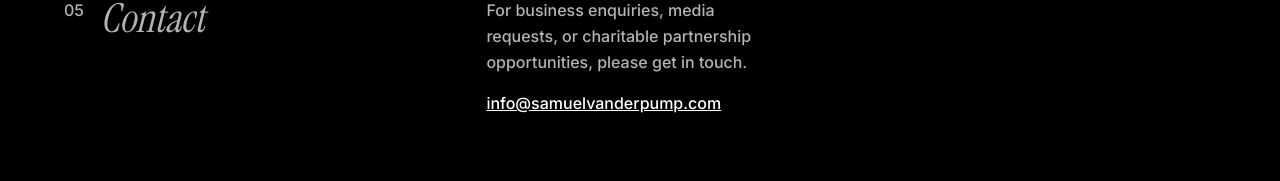
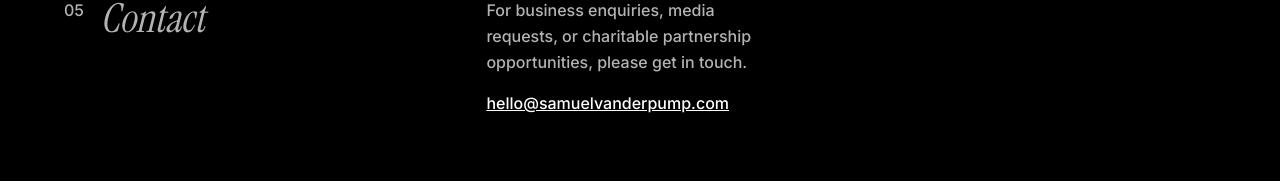
Before and after one commit to jackvdp/samuelvanderpump, a Next.js app: page / in a window 1280 px wide. Shown: the part 3393-3574 px from the top of the page. Built offline with nearby package versions, Linux system fonts and the light colour scheme.

Commit message:
Fix links

```diff
--- a/src/components/navigation.tsx
+++ b/src/components/navigation.tsx
@@ -42,7 +42,7 @@ export default function Navigation() {
 
         {/* Top Right - Contact */}
         <div className="pointer-events-auto">
-          <NavItem href="mailto:info@samuelvanderpump.com">Contact</NavItem>
+          <NavItem href="mailto:hello@samuelvanderpump.com">Contact</NavItem>
         </div>
       </div>
 
--- a/src/data/content.tsx
+++ b/src/data/content.tsx
@@ -22,7 +22,7 @@ export const contentSections = [
     number: "02",
     title: "Vanderpod",
     logo: "/logos/vanderpod.jpg",
-    link: "https://vanderpod.com",
+    link: "/404",
     linkText: "Listen to Vanderpod",
     role: "Founder & Presenter",
     description: "Vanderpod is a podcast exploring the intersection of business, culture, and lifestyle. As founder and presenter, Samuel brings compelling conversations with entrepreneurs, innovators, and thought leaders, offering insights into the challenges and triumphs of building successful ventures while maintaining authenticity and purpose."
@@ -57,7 +57,7 @@ export const contentSections = [
       {
         organization: "NHS Blood and Transplant",
         division: "Organ Donation",
-        link: "https://nhsbt.nhs.uk",
+        link: "https://www.nhsbt.nhs.uk",
         description: "Ambassador promoting organ donation awareness and encouraging registration on the NHS Organ Donor Register, helping to save and transform lives through the gift of transplantation."
       }
     ]
@@ -66,7 +66,7 @@ export const contentSections = [
     id: "contact",
     number: "05",
     title: "Contact",
-    email: "info@samuelvanderpump.com",
+    email: "hello@samuelvanderpump.com",
     description: "For business enquiries, media requests, or charitable partnership opportunities, please get in touch."
   }
 ];
```
